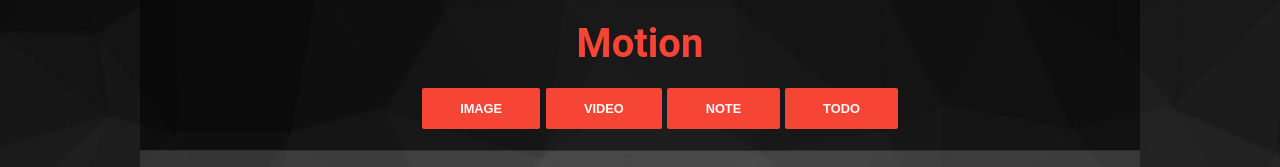
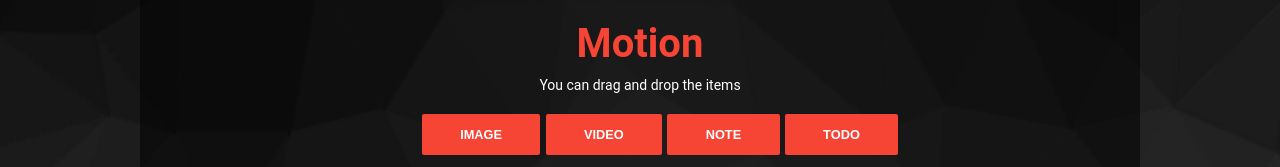
Before and after one commit to AlexKwangwoo/todoList, a plain HTML site: page index.html in a window 1280 px wide. Shown: the top 167 px of the page. Drawn offline with Linux system fonts and the light colour scheme.

Commit message:
Add: info text

```diff
--- a/index.html
+++ b/index.html
@@ -11,6 +11,7 @@
     <div class="app">
       <header class="banner">
         <h1 class="banner__title">Motion</h1>
+        <div class="add_info">You can drag and drop the items</div>
         <ul class="control-panel">
           <li><button id="new-image" class="create-button">Image</button></li>
           <li><button id="new-video" class="create-button">Video</button></li>
@@ -18,6 +19,7 @@
           <li><button id="new-todo" class="create-button">Todo</button></li>
         </ul>
       </header>
+
       <main class="document"></main>
       <footer class="footer">
         <p>© Copyright by KwangCompany. All rights reserved.</p>
--- a/style/style.css
+++ b/style/style.css
@@ -247,6 +247,12 @@ body {
   padding: 0.5em;
 }
 
+.add_info {
+  color: white;
+  margin-top: -10px;
+  font-size: 14px;
+}
+
 .todo__list,
 .todo-label {
   padding: 1em;
```
